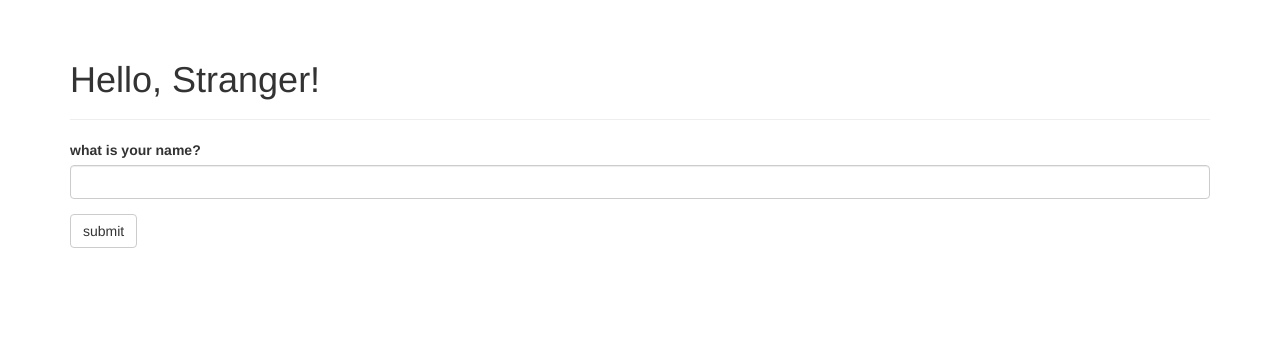
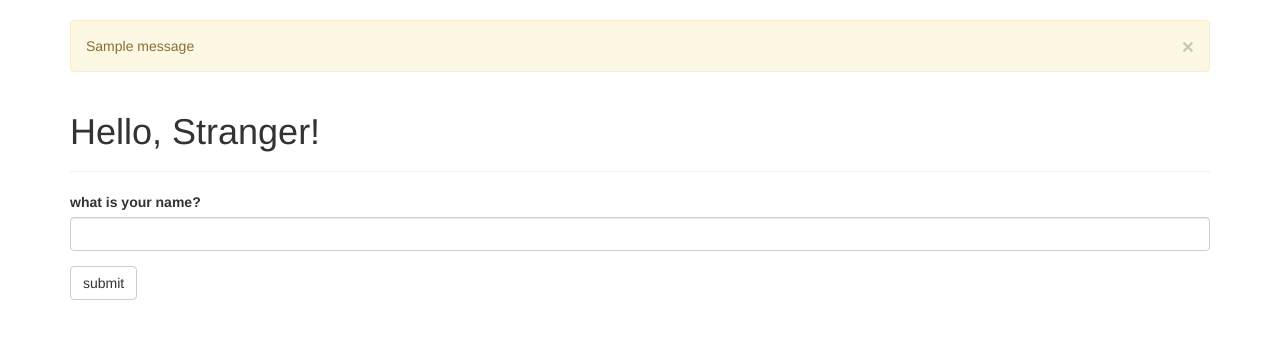
Before and after one commit to RanchoCooper/flasky, a Flask app: page / in a window 1280 px wide. Shown: the part 52-391 px from the top of the page. Run offline with Flask 2, Linux system fonts and the light colour scheme; one stand-in notice (Sample message) is shown; some libraries are stand-ins or nearby versions.

Commit message:
use flash

```diff
--- a/hello.py
+++ b/hello.py
@@ -3,7 +3,7 @@
 from datetime import datetime
 
 from flask_bootstrap import Bootstrap
-from flask import Flask, redirect, render_template, request, session, url_for
+from flask import flash, Flask, redirect, render_template, request, session, url_for
 from flask_moment import Moment
 from flask_script import Manager
 from flask_wtf import Form
@@ -37,6 +37,9 @@ def internal_server_error(e):
 def index():
     form = NameForm()
     if form.validate_on_submit():
+        old_name = session.get('name')
+        if old_name is not None and old_name != form.name.data:
+            flash('looks like you have changed your name!')
         session['name'] = form.name.data
         return redirect(url_for('index'))
     return render_template('index.html', form=form, name=session.get('name'))
--- a/templates/base.html
+++ b/templates/base.html
@@ -31,6 +31,13 @@
 
 {% block content %}
     <div class="container">
+        {% for message in get_flashed_messages() %}
+            <div class="alert alert-warning">
+                <button type="button" class="close" data-dismiss="alert">&times;</button>
+                {{ message }}
+            </div>
+        {% endfor %}
+
         {% block page_content %}{% endblock %}
     </div>
 {% endblock %}
```
